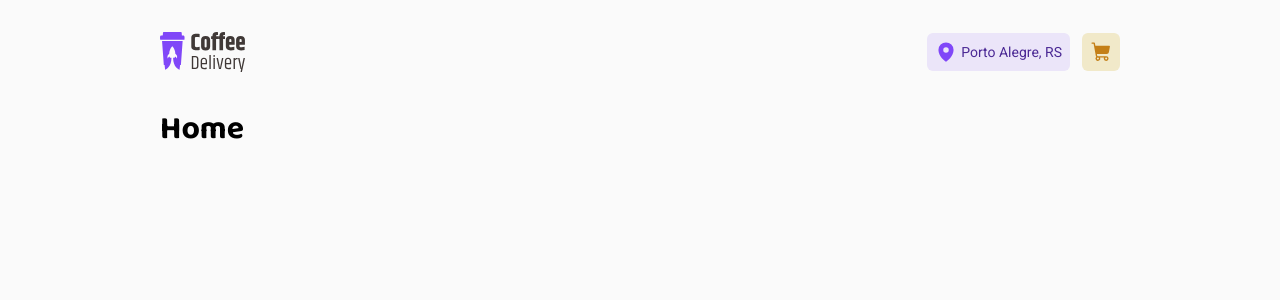
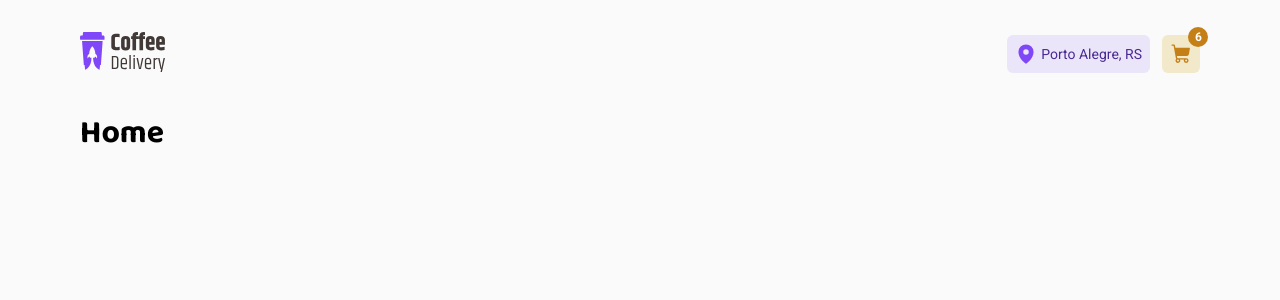
Before and after one commit to bernardodemarco/coffee-delivery, a React (Vite) app: page / in a window 1280 px wide. Shown: the top 300 px of the page. Built offline with nearby package versions, Linux system fonts and the light colour scheme.

Commit message:
finishing Header component

```diff
--- a/src/components/Header/index.tsx
+++ b/src/components/Header/index.tsx
@@ -1,19 +1,29 @@
 import { HeaderContainer, LocationCard, ShoppingCartCard } from './styles'
 import logo from './../../assets/main-logo.svg'
 import { MapPin, ShoppingCart } from '@phosphor-icons/react'
+import { Link } from 'react-router-dom'
 
-export const Header = () => {
+interface HeaderProps {
+  numOfItems: number
+}
+
+export const Header = ({ numOfItems }: HeaderProps) => {
   return (
     <HeaderContainer>
-      <img src={logo} alt="" />
+      <Link to={'/'}>
+        <img src={logo} alt="" />
+      </Link>
       <div>
         <LocationCard>
           <MapPin size={22} weight="fill" />
           <span>Porto Alegre, RS</span>
         </LocationCard>
-        <ShoppingCartCard>
-          <ShoppingCart size={22} weight="fill" />
-        </ShoppingCartCard>
+        <Link to={'/checkout'}>
+          <ShoppingCartCard>
+            {numOfItems > 0 && <span>{numOfItems}</span>}
+            <ShoppingCart size={22} weight="fill" />
+          </ShoppingCartCard>
+        </Link>
       </div>
     </HeaderContainer>
   )
--- a/src/components/Header/styles.ts
+++ b/src/components/Header/styles.ts
@@ -1,7 +1,6 @@
 import styled from 'styled-components'
 
 export const HeaderContainer = styled.header`
-  width: 100%;
   padding: 2rem 0;
 
   display: flex;
@@ -19,8 +18,8 @@ export const LocationCard = styled.div`
   display: flex;
   align-items: center;
   gap: 0.25rem;
+  padding: 0.5rem;
   border-radius: 6px;
-  padding: 0.5rem;
   background-color: ${({ theme }) => theme['purple-light']};
 
   & > span {
@@ -36,6 +35,8 @@ export const LocationCard = styled.div`
 `
 
 export const ShoppingCartCard = styled.div`
+  position: relative;
+
   display: flex;
   justify-content: center;
   align-items: center;
@@ -48,4 +49,24 @@ export const ShoppingCartCard = styled.div`
   & > svg {
     color: ${({ theme }) => theme['yellow-dark']};
   }
+
+  span {
+    position: absolute;
+    top: -21.075%;
+    right: -21.99%;
+
+    display: flex;
+    justify-content: center;
+    align-items: center;
+
+    width: 1.25rem;
+    height: 1.25rem;
+    border-radius: 50%;
+
+    background-color: ${({ theme }) => theme['yellow-dark']};
+    color: ${({ theme }) => theme.white};
+    font-weight: 700;
+    font-size: 0.75rem;
+    text-align: center;
+  }
 `
--- a/src/layouts/DefaultLayout/index.tsx
+++ b/src/layouts/DefaultLayout/index.tsx
@@ -5,7 +5,7 @@ import { LayoutContainer } from './styles'
 export const DefaultLayout = () => {
   return (
     <LayoutContainer>
-      <Header />
+      <Header numOfItems={6} />
       <Outlet />
     </LayoutContainer>
   )
--- a/src/layouts/DefaultLayout/styles.ts
+++ b/src/layouts/DefaultLayout/styles.ts
@@ -2,6 +2,7 @@ import styled from 'styled-components'
 
 export const LayoutContainer = styled.div`
   width: 100%;
-  max-width: calc(100vw - 20rem);
+  max-width: 74rem;
   margin: 0 auto;
+  padding: 0 2rem;
 `
```
